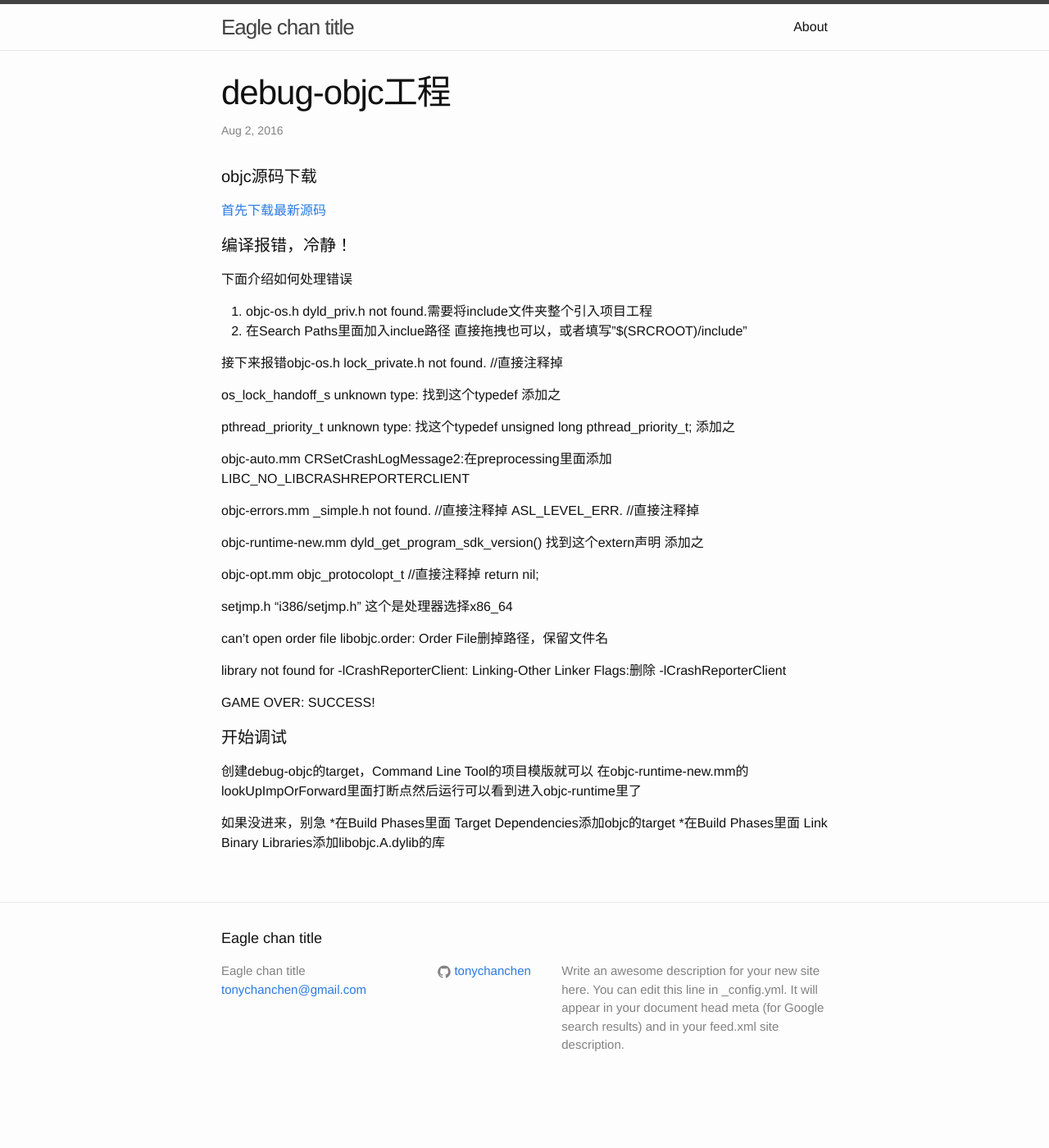
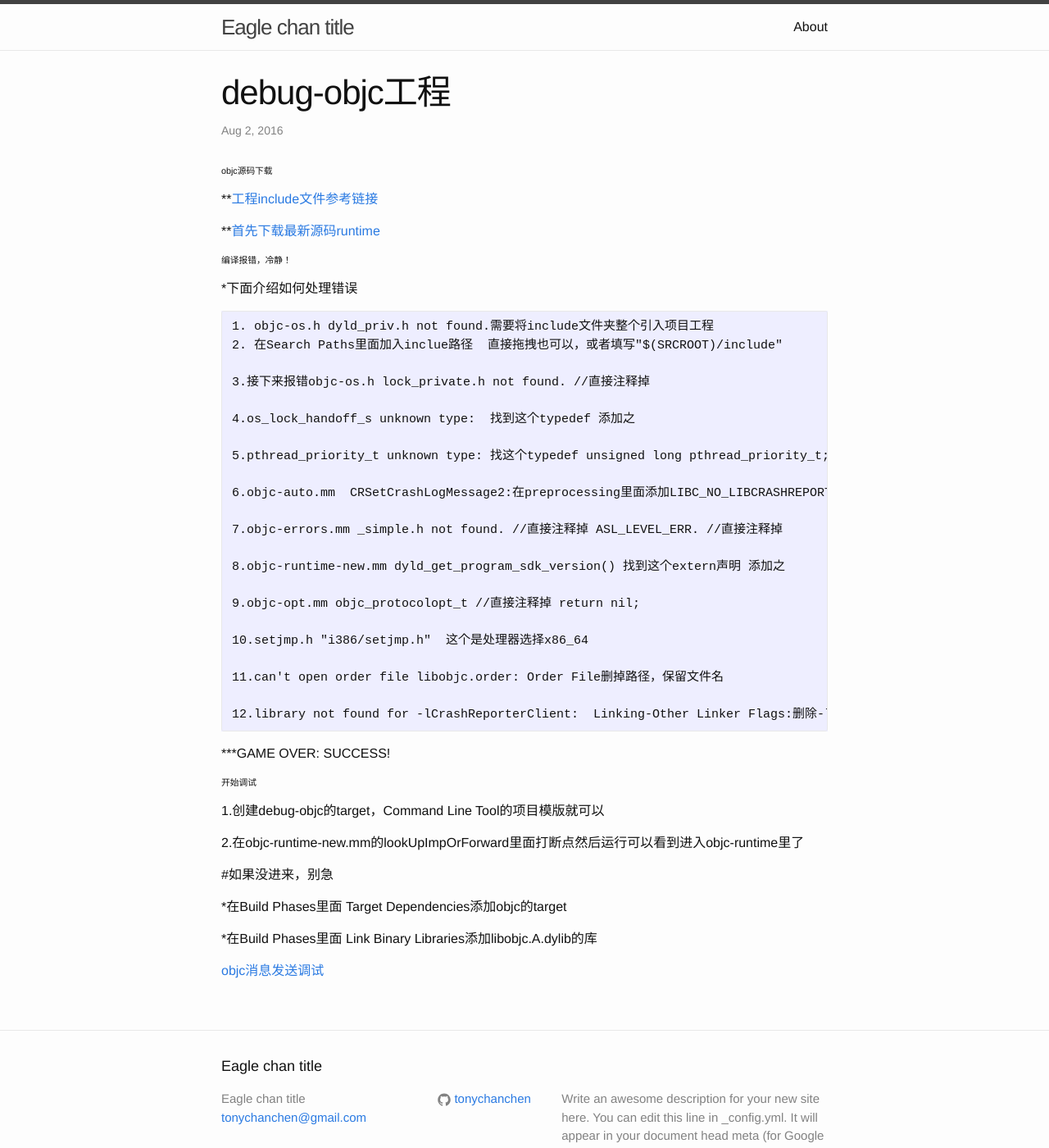
Before and after one commit to dangxiaobin123/SpiderMonkeyTest, a Jekyll site: the page built from _posts/2016-08-02-debug-objc.md, in a window 1280 px wide and 1400 px high. Shown: the whole window at 82% size. Built offline with Jekyll 4.4.1, drawn with Linux system fonts in a browser that asks for light colours.

Commit message:
添加格式

```diff
--- a/_posts/2016-08-02-debug-objc.md
+++ b/_posts/2016-08-02-debug-objc.md
@@ -5,44 +5,51 @@ date:   2016-08-02 14:45:04 +0800
 categories: jekyll update
 ---
 
-####  objc源码下载
+######  objc源码下载
 
-[首先下载最新源码](runtime http://opensource.apple.com//tarballs/objc4/)
+**[工程include文件参考链接](https://github.com/RetVal/objc-runtime)
 
-####	编译报错，冷静！
-下面介绍如何处理错误
+**[首先下载最新源码runtime](http://opensource.apple.com//tarballs/objc4/)
 
-1. objc-os.h dyld_priv.h not found.需要将include文件夹整个引入项目工程
-2. 在Search Paths里面加入inclue路径  直接拖拽也可以，或者填写"$(SRCROOT)/include"
+######	编译报错，冷静！
 
-接下来报错objc-os.h lock_private.h not found. //直接注释掉
+*下面介绍如何处理错误
 
-os_lock_handoff_s unknown type:  找到这个typedef 添加之
+	1. objc-os.h dyld_priv.h not found.需要将include文件夹整个引入项目工程
+	2. 在Search Paths里面加入inclue路径  直接拖拽也可以，或者填写"$(SRCROOT)/include"
 
-pthread_priority_t unknown type: 找这个typedef unsigned long pthread_priority_t; 添加之
+	3.接下来报错objc-os.h lock_private.h not found. //直接注释掉
 
-objc-auto.mm  CRSetCrashLogMessage2:在preprocessing里面添加LIBC_NO_LIBCRASHREPORTERCLIENT
+	4.os_lock_handoff_s unknown type:  找到这个typedef 添加之
 
-objc-errors.mm _simple.h not found. //直接注释掉
-ASL_LEVEL_ERR. //直接注释掉
+	5.pthread_priority_t unknown type: 找这个typedef unsigned long pthread_priority_t; 添加之
 
-objc-runtime-new.mm dyld_get_program_sdk_version() 找到这个extern声明 添加之
+	6.objc-auto.mm  CRSetCrashLogMessage2:在preprocessing里面添加LIBC_NO_LIBCRASHREPORTERCLIENT
 
-objc-opt.mm objc_protocolopt_t //直接注释掉 return nil;
+	7.objc-errors.mm _simple.h not found. //直接注释掉 ASL_LEVEL_ERR. //直接注释掉
 
-setjmp.h "i386/setjmp.h"  这个是处理器选择x86_64
+	8.objc-runtime-new.mm dyld_get_program_sdk_version() 找到这个extern声明 添加之
 
-can't open order file libobjc.order: Order File删掉路径，保留文件名
+	9.objc-opt.mm objc_protocolopt_t //直接注释掉 return nil;
 
-library not found for -lCrashReporterClient:  Linking-Other Linker Flags:删除
--lCrashReporterClient
+	10.setjmp.h "i386/setjmp.h"  这个是处理器选择x86_64
 
-GAME OVER: SUCCESS!
+	11.can't open order file libobjc.order: Order File删掉路径，保留文件名
 
-####	开始调试
-创建debug-objc的target，Command Line Tool的项目模版就可以
-在objc-runtime-new.mm的lookUpImpOrForward里面打断点然后运行可以看到进入objc-runtime里了
+	12.library not found for -lCrashReporterClient:  Linking-Other Linker Flags:删除-lCrashReporterClient
 
-如果没进来，别急
+***GAME OVER: SUCCESS!
+
+######	开始调试
+
+1.创建debug-objc的target，Command Line Tool的项目模版就可以
+
+2.在objc-runtime-new.mm的lookUpImpOrForward里面打断点然后运行可以看到进入objc-runtime里了
+
+#如果没进来，别急
+
 *在Build Phases里面 Target Dependencies添加objc的target
+
 *在Build Phases里面 Link Binary Libraries添加libobjc.A.dylib的库
+
+[objc消息发送调试](http://www.open-open.com/lib/view/open1461650361464.html)
```
Also changed, not shown: _posts/2015-12-02-AppleTV.md (+1 -1 lines).
